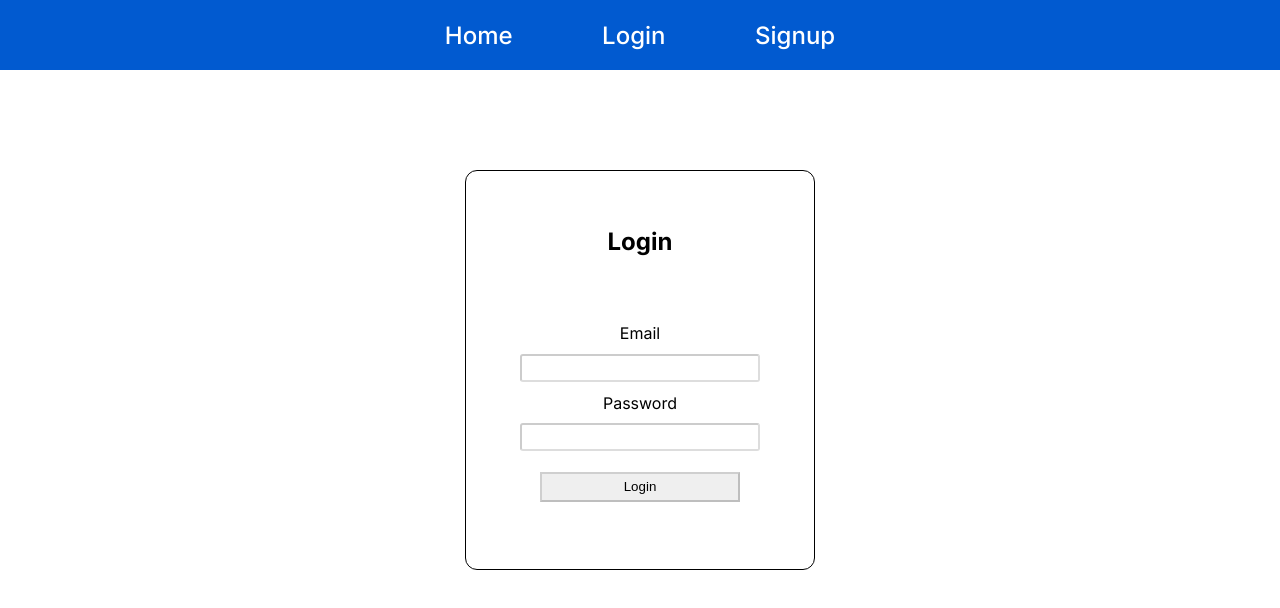
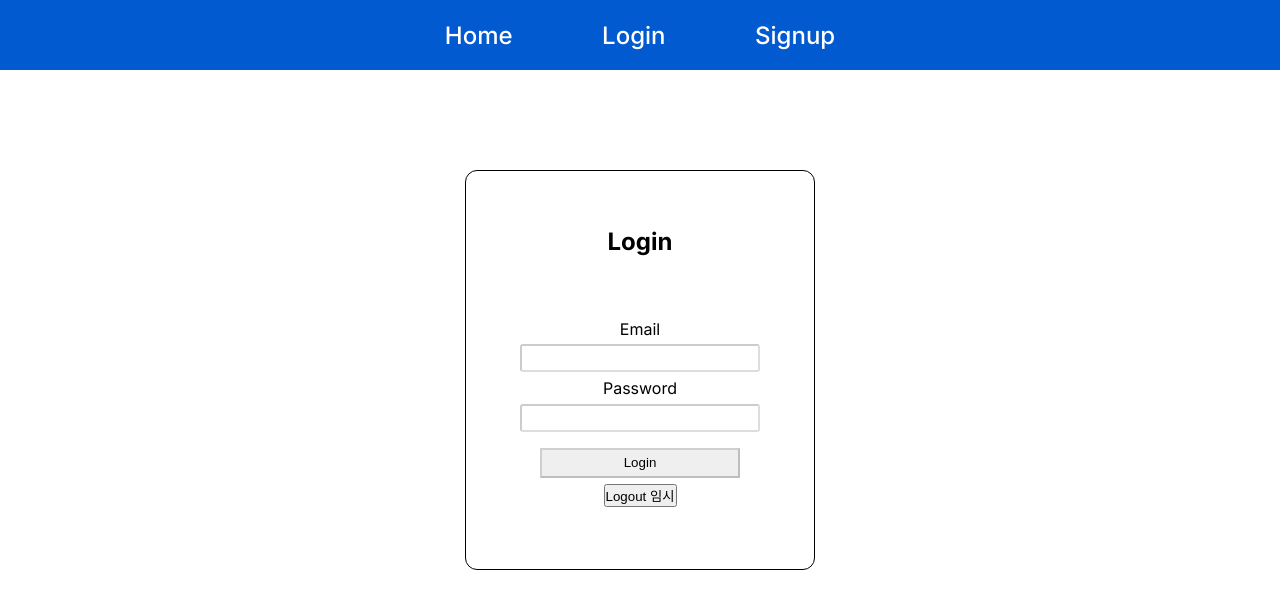
Before and after one commit to qazx960/user-signup-login, a React (Create React App) app: page /login in a window 1280 px wide. Shown: the top 608 px of the page. Built offline with nearby package versions, Linux system fonts and the light colour scheme.

Commit message:
handleLogout featuer added

```diff
--- a/src/pages/Login.jsx
+++ b/src/pages/Login.jsx
@@ -1,6 +1,7 @@
 import axios from "axios";
 import React, { useState } from "react";
 import { styled } from "styled-components";
+import { Navigate } from "react-router-dom";
 
 export const Login = ({ login }) => {
   const [email, setEmail] = useState("");
@@ -9,6 +10,7 @@ export const Login = ({ login }) => {
 
   const LOGIN_URL = "https://api.escuelajs.co/api/v1/auth/login";
 
+  //test login
   // "email": "john@mail.com",
   // "password": "changeme"
 
@@ -41,6 +43,7 @@ export const Login = ({ login }) => {
       .then((data) => {
         setEmail("");
         setPassword("");
+        setNavigate(true)
         console.log(data);
         const access = data.access_token;
         const refresh = data.refresh_token;
@@ -50,6 +53,17 @@ export const Login = ({ login }) => {
 
 
   };
+
+  const handleLogout = () => {
+    localStorage.removeItem("accessToken");
+    localStorage.removeItem("refreshToken");
+
+    alert("로그아웃 하셨습니다");
+  };
+
+  if (navigate) {
+    return <Navigate to="/signup" />;
+  }
 
   return (
     <LoginContainer>
@@ -70,6 +84,7 @@ export const Login = ({ login }) => {
           onChange={(e) => setPassword(e.target.value)}
         />
         <Button>Login</Button>
+        <button onClick={handleLogout}>Logout 임시</button>
       </Form>
     </LoginContainer>
   );
```
